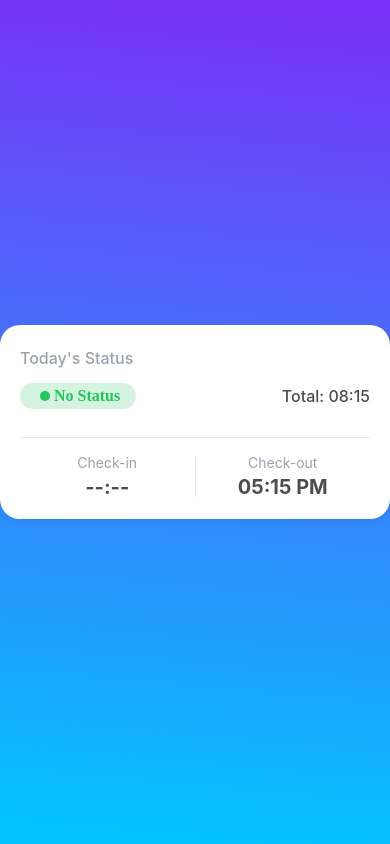
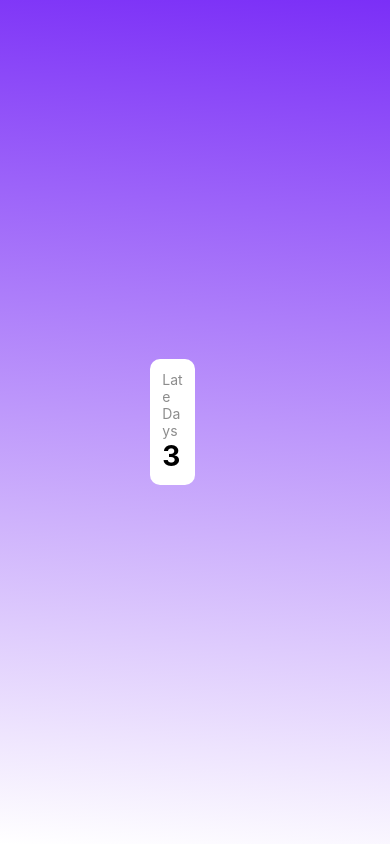
Before and after one commit to faisalabdulghani/gps_base_attendance_app, a React Native app: screen /Login in a window 390 px wide. Built offline with nearby package versions, Linux system fonts and the light colour scheme.

Commit message:
Stats Card component

```diff
--- /dev/null
+++ b/app/components/StatsCard.js
@@ -0,0 +1,56 @@
+import React from "react";
+import { View, Text, StyleSheet } from "react-native";
+import { Colors } from "../theme/Colors";
+
+const StatsCard = ({
+    title = "Late Days",
+    value = "3",
+    variant = "white", // "white" | "grey",
+    width = "70%"
+}) => {
+    return (
+        <View style={[
+            styles.card,
+            variant === "grey" ? styles.greyCard : styles.whiteCard,
+            { width: width }
+        ]}>
+            <Text style={styles.title}>{title}</Text>
+            <Text style={styles.value}>{value}</Text>
+        </View>
+    );
+};
+
+export default StatsCard;
+
+const styles = StyleSheet.create({
+    card: {
+        paddingVertical: 12,
+        paddingHorizontal: 12,
+        borderRadius: 10,
+    },
+
+    /* White Clean Card (Present - 20) */
+    whiteCard: {
+        backgroundColor: Colors.WHITE,
+        // borderWidth: 1,
+        //  borderColor: "#ECECEC",
+    },
+
+    /* Light Gradient (Late Days - 3) */
+    greyCard: {
+        backgroundColor: "rgba(214, 214, 216, 0.2)",
+        borderColor: "rgba(214, 214, 216, 0.35)",
+        borderWidth: 1,
+    },
+
+    title: {
+        fontSize: 14,
+        color: Colors.TEXTLIGHT,
+    },
+
+    value: {
+        fontSize: 28,
+        fontWeight: "700",
+        color: Colors.BLACK,
+    },
+});
--- a/app/screens/LoginScreen.js
+++ b/app/screens/LoginScreen.js
@@ -5,6 +5,7 @@ import { Ionicons } from "@expo/vector-icons";
 import { Colors } from '../theme/Colors';
 import { LinearGradient } from 'expo-linear-gradient';
 import StatusCard from '../components/StatusCard';
+import StatsCard from '../components/StatsCard';
 
 
 
@@ -14,17 +15,15 @@ export default function LoginScreen() {
 
     return (
         <LinearGradient
-            colors={[Colors.PRIMARYPURPLE, Colors.PRIMARYBLUE]}
+            colors={[Colors.PRIMARYPURPLE, Colors.WHITE]}
             start={{ x: 0.2, y: 0 }}
             end={{ x: 0, y: 1 }}
             style={styles.container}
         >
-            <StatusCard
-                statusColor={Colors.PRESENT}
-                totalTime="08:15"
 
-                checkOut="05:15 PM"
-            />
+            <View style={{ flexDirection: "row", justifyContent: "space-between" }}>
+                <StatsCard label="Late Days" value="3" width='50%' />
+            </View>
 
 
         </LinearGradient>
```
